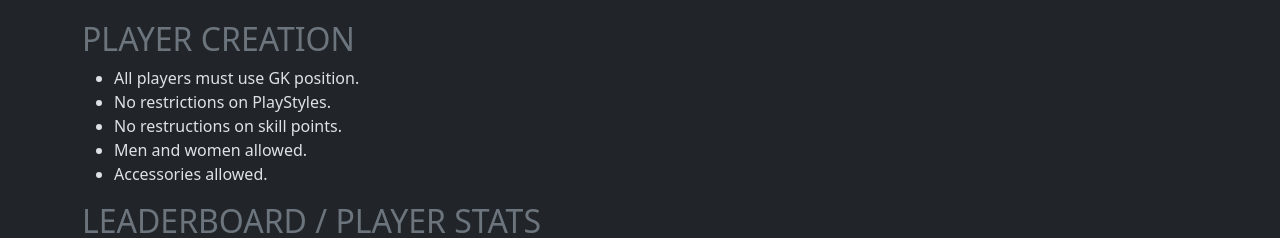
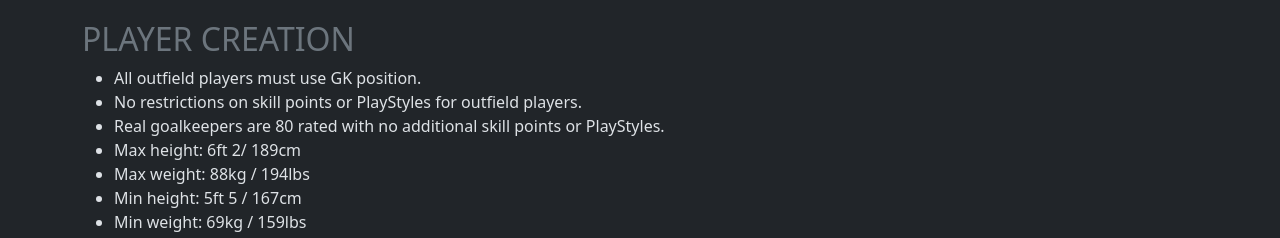
Before and after one commit to garrytrinder/fuma-clubs, a Next.js app: page /league-rules in a window 1280 px wide. Shown: the part 713-951 px from the top of the page. Built offline with nearby package versions, Linux system fonts and the light colour scheme; no server answers.

Commit message:
feat: Update league rules for player creation with detailed position and attribute guidelines

```diff
--- a/app/league-rules/page.tsx
+++ b/app/league-rules/page.tsx
@@ -32,9 +32,13 @@ export default function RulesPage() {
     </ul>
     <h2 className="text-secondary">PLAYER CREATION</h2>
     <ul>
-      <li>All players must use GK position.</li>
-      <li>No restrictions on PlayStyles.</li>
-      <li>No restructions on skill points.</li>
+      <li>All outfield players must use GK position.</li>
+      <li>No restrictions on skill points or PlayStyles for outfield players.</li>
+      <li>Real goalkeepers are 80 rated with no additional skill points or PlayStyles.</li>
+      <li>Max height: 6ft 2/ 189cm</li>
+      <li>Max weight: 88kg / 194lbs</li>
+      <li>Min height: 5ft 5 / 167cm</li>
+      <li>Min weight: 69kg / 159lbs</li>
       <li>Men and women allowed.</li>
       <li>Accessories allowed.</li>
     </ul>
```
